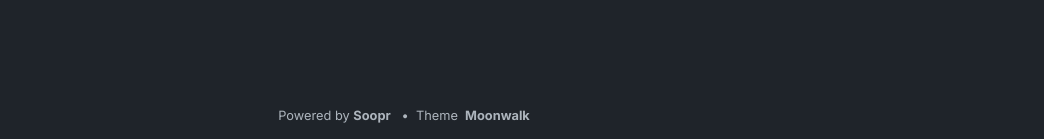
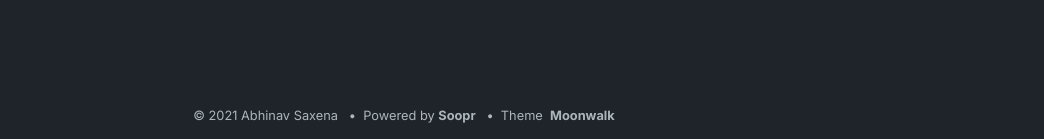
Before and after one commit to abhinavs/moonwalk, a Jekyll site: the page built from index.md, in a window 1280 px wide. Shown: the part 1862-2001 px from the top of the page, without its empty margins (236-1280 px from the left). Built offline with Jekyll 4.4.1, drawn with Linux system fonts in a browser that asks for light colours.

Commit message:
Add option to show copyright in footer

```diff
--- a/_config.yml
+++ b/_config.yml
@@ -18,6 +18,7 @@ theme_config:
   show_description: true # show blog description
   show_navbar: true # show horizontal navbar
   show_footer: true # show footer links in home page,add in _data/home.yml
+  show_copyright: true # show copyright notice in footer
   # following keys are using to create home layout
   show_projects: true # show projects as cards, add in _data/home.yml
   show_blog: true # show blog posts added in _posts
--- a/_layouts/default.html
+++ b/_layouts/default.html
@@ -7,6 +7,12 @@
         {{ content }}
         {% include toggle_theme_button.html %}
         <div class="credits">
+          {%- if site.theme_config.show_copyright == true -%}
+          &copy;&nbsp;{{ "now" | date: "%Y" }}&nbsp;{{site.author}}
+          &nbsp;
+          •
+          &nbsp;
+          {%- endif -%}
           {%- if site.soopr -%}
           Powered by <a href="https://www.soopr.co" target="_blank" rel="noreferrer">Soopr</a>
           &nbsp;
```
